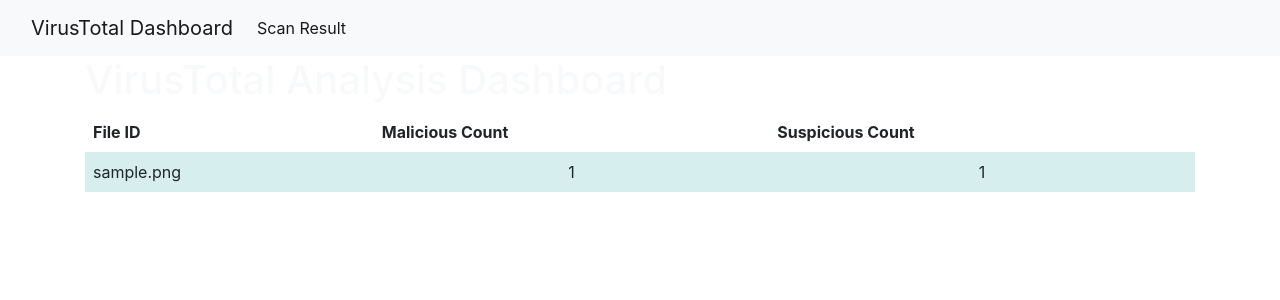
After one commit to anish7600/virustotal-client, a Flask app: page /scan_result in a window 1280 px wide. The commit adds this page. Shown: the top 300 px of the page. Run offline with Flask 3, Linux system fonts and the light colour scheme; tables that the repository leaves empty hold one stand-in row (values such as "Sample post"); some libraries are stand-ins or nearby versions.

Commit message:
upload file to scan on dashboard

```diff
--- a/app.py
+++ b/app.py
@@ -1,4 +1,5 @@
-from flask import Flask, render_template
+from flask import Flask, render_template, request
+from flask_bootstrap import Bootstrap
 from virustotal import VirusTotalClient
 from dotenv import load_dotenv
 from models import db, Analysis
@@ -20,6 +21,8 @@ app.config['SQLALCHEMY_DATABASE_URI'] = 'sqlite:///' +  basedir + 'analysis.db'
 app.config['SQLALCHEMY_TRACK_MODIFICATIONS'] = False
 
 db.init_app(app)
+bootstrap = Bootstrap(app)
+
 
 def calculate_file_sha256(file_path):
     sha256_hash = hashlib.sha256()
@@ -38,29 +41,30 @@ def serialize(obj):
     columns = [c.key for c in class_mapper(obj.__class__).columns]
     return {c: getattr(obj, c) for c in columns}
 
-@app.route('/')
+@app.route('/', methods=['GET'])
 def dashboard():
-    # Initialize the VirusTotalClient
-    client = VirusTotalClient(API_KEY)
+    return render_template('dashboard.html')
 
-    for filename in os.listdir(file_path):
-        file_path = os.path.abspath(os.path.join(uploadsdir, filename))
-        file_sha_256 = calculate_file_sha256(file_path)
-        if Analysis.query.filter_by(file_id=file_sha_256).first():
-            print(f'File {filename} already scanned and analyzed.')
-            continue
-        else:
-            # Scan the file
-            response = client.scan_file(file_path)
+@app.route('/scan', methods=['POST'])
+def scan():
+    file = request.files['file']
+    file.save('uploads/' + file.filename)
 
-            if response.ok:
-                scan_data = response.json()
-                analysis_id = scan_data['data']['id']
-                print(f"File successfully submitted for scanning. Analysis ID: {analysis_id}")
-            else:
-                error_msg = f'Scan request failed: {response.text}'
-                return render_template('error.html', error_message=error_msg)
+    file_path = os.path.abspath(os.path.join(uploadsdir, file.filename))
+    file_sha_256 = calculate_file_sha256(file_path)
 
+    if Analysis.query.filter_by(file_id=file_sha_256).first():
+        return render_template('dashboard.html', msg=f'File {file.filename} already scanned and analyzed.')
+    else:
+        # Initialize the VirusTotalClient
+        client = VirusTotalClient(API_KEY)
+
+        # Scan the file
+        response = client.scan_file(file_path)
+
+        if response.ok:
+            scan_data = response.json()
+            analysis_id = scan_data['data']['id']
             response = client.get_file_analysis(analysis_id)
             if response.status_code == 200:
                 analysis_data = response.json()
@@ -85,9 +89,16 @@ def dashboard():
                 error_msg = f'Error retrieving file report for File ID: {file_id}. Status code: {response.status_code}'
                 return render_template('error.html', error_message=error_msg)
 
+            return render_template('dashboard.html', msg=f"File successfully submitted for scanning. Analysis ID: {analysis_id}")
+        else:
+            error_msg = f'Scan request failed: {response.text}'
+            return render_template('error.html', error_message=error_msg)
+
+@app.route('/scan_result', methods=['GET'])
+def scan_result():
     analysis_objects = Analysis.query.all()
     serialized_analysis_objects = [serialize(obj) for obj in analysis_objects]
 
-    return render_template('dashboard.html', analysis_stats=serialized_analysis_objects)
+    return render_template('scan_result.html', analysis_stats=serialized_analysis_objects)
 
 app.run(port=5000)
--- a/templates/base.html
+++ b/templates/base.html
@@ -6,8 +6,36 @@
     crossorigin="anonymous">
 <script src="https://stackpath.bootstrapcdn.com/bootstrap/4.5.2/js/bootstrap.min.js"
     crossorigin="anonymous"></script>
+  <style>
+    table {
+      border-collapse: collapse;
+      width: 100%;
+    }
+
+    th, td {
+        text-align: left;
+        padding: 8px;
+    }
+
+    tr:nth-child(even) {
+        background-color: #D6EEEE;
+    }
+  </style>
 </head>
 <body>
+    <nav class="navbar navbar-expand-lg navbar-light bg-light">
+        <div class="container-fluid">
+          <a class="navbar-brand" href="/">VirusTotal Dashboard</a>
+          <div class="collapse navbar-collapse" id="navbarNav">
+            <ul class="navbar-nav">
+              <li class="nav-item">
+                <a class="nav-link active" aria-current="page" href="/scan_result">Scan Result</a>
+              </li>
+            </ul>
+          </div>
+        </div>
+      </nav>
+
     {% block content %}{% endblock %}
 </body>
 </html>
--- /dev/null
+++ b/templates/scan_result.html
@@ -0,0 +1,24 @@
+{% extends 'base.html' %}
+
+{% block title %}Dashboard{% endblock %}
+
+{% block content %}
+<div class="container" >
+    <h1 class="text-light">VirusTotal Analysis Dashboard</h1>
+
+    <table>
+        <tr>
+            <th>File ID</th>
+            <th>Malicious Count</th>
+            <th>Suspicious Count</th>
+        </tr>
+        {% for analysis_item in analysis_stats %}
+        <tr>
+            <td class="text-left">{{ analysis_item.file_id }}</td>
+            <td class="text-center">{{ analysis_item.malicious_count }}</td>
+            <td class="text-center">{{ analysis_item.suspicious_count }}</td>
+        </tr>
+        {% endfor %}
+    </table>
+</div>
+{% endblock %}
```
Also changed, not shown: templates/dashboard.html (+11 -18 lines), Readme.md.
